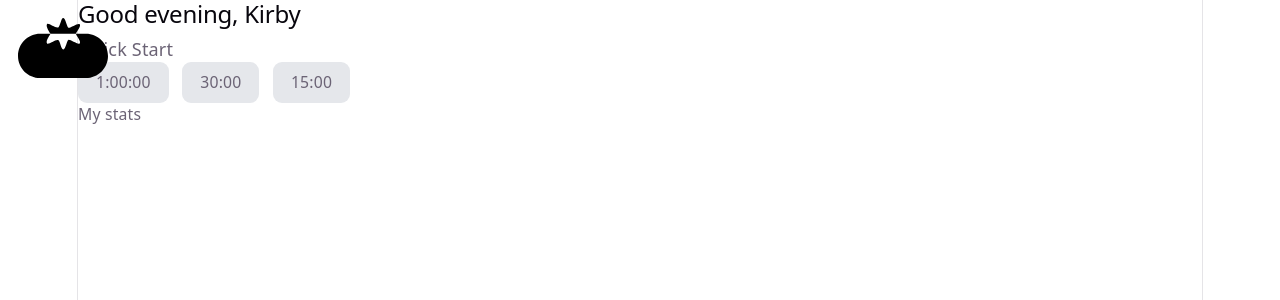
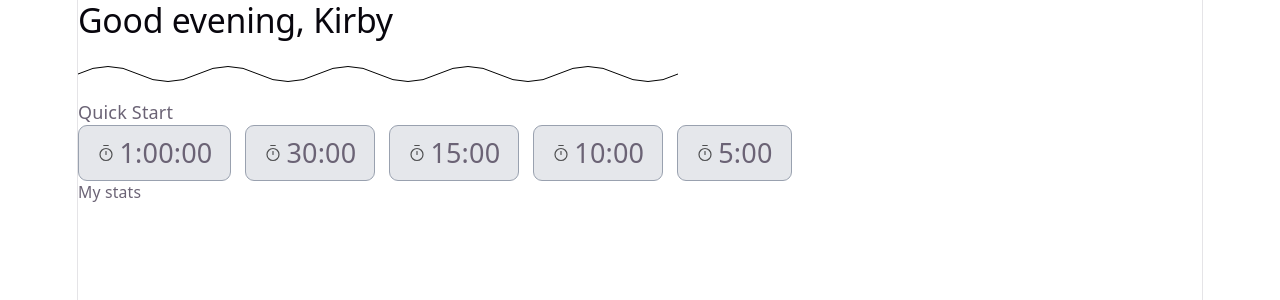
Before and after one commit to Synaptech-Kairos/kairos, a React (Vite) app in the folder frontend/: page / in a window 1280 px wide. Shown: the top 300 px of the page. Built offline with nearby package versions, Linux system fonts and the light colour scheme.

Commit message:
squiggly line + timer icon

```diff
--- a/frontend/package.json
+++ b/frontend/package.json
@@ -11,6 +11,7 @@
   },
   "dependencies": {
     "@tailwindcss/vite": "^4.3.0",
+    "framer-motion": "^12.39.0",
     "react": "^19.2.6",
     "react-dom": "^19.2.6",
     "react-router-dom": "^7.15.1",
--- a/frontend/src/components/home/QuickStartButton.tsx
+++ b/frontend/src/components/home/QuickStartButton.tsx
@@ -1,3 +1,5 @@
+import timer from "../../../public/timer.svg"
+
 type QuickStartButtonProps = {
   label: string
 }
@@ -5,9 +7,14 @@ type QuickStartButtonProps = {
 export default function QuickStartButton({label} : QuickStartButtonProps) {
   return (
     <button
-      className="px-4 py-2 rounded-lg bg-gray-200 hover:bg-slate-700 text-sm font-medium"
+      className="px-4 py-2 rounded-lg bg-gray-200  hover:bg-slate-700 text-2xl! font-medium border-gray-400 border flex items-center gap-1"
       // onClick={() => onClick()}
     >
+      <img
+        src={timer}
+        alt="timer"
+        className="w-4 h-4"
+      />
       {label}
     </button>
   );
--- /dev/null
+++ b/frontend/src/components/home/SquigglyLine.tsx
@@ -0,0 +1,33 @@
+import { motion } from "framer-motion";
+
+export default function SquigglyLine() {
+  return (
+    <svg viewBox="0 0 600 50" width="600" height="50">
+      <motion.path
+        d="
+        M 0 25
+        Q 30 10 60 25
+        T 120 25
+        T 180 25
+        T 240 25
+        T 300 25
+        T 360 25
+        T 420 25
+        T 480 25
+        T 540 25
+        T 600 25
+        "
+        fill="none"
+        stroke="#000000"
+        strokeWidth="1"
+        initial={{ pathLength: 0, opacity: 0 }}
+        animate={{ pathLength: 1, opacity: 1 }}
+        transition={{
+          duration: 1.5,
+          ease: "easeInOut",
+          opacity: { duration: 2 }
+        }}
+      />
+    </svg>
+  );
+}
--- a/frontend/src/screens/Home.tsx
+++ b/frontend/src/screens/Home.tsx
@@ -1,6 +1,7 @@
 // import { useState } from "react";
 import "../App.css";
 import logo from "../../public/favicon.svg";
+import SquigglyLine from "../components/home/SquigglyLine.js";
 
 import QuickStartButton from "../components/home/QuickStartButton.js";
 
@@ -13,20 +14,22 @@ export default function Home() {
   // html
   return (
     <>
-      <div>
+      {/* <div>
         <img
           src={logo}
           alt="kairos logo"
           className="w-20 h-auto absolute top-4 left-4"
         ></img>
-      </div>
+      </div> */}
 
       <div className="dashboard-container">
 
         {/* Greeting */}
         <header className="greeting-section">
-          <h2 className="greeting text-left">Good evening, {name}</h2>
+          <h2 className="greeting text-left text-3xl!">Good evening, {name}</h2>
         </header>
+        <SquigglyLine/>
+
 
         {/* Main Content */}
         <main>
@@ -43,6 +46,12 @@ export default function Home() {
               />
               <QuickStartButton
                 label="15:00"
+              />
+              <QuickStartButton
+                label="10:00"
+              />
+              <QuickStartButton
+                label="5:00"
               />
             </div>
           </section>
```
Also changed, not shown: frontend/public/timer.svg (added), 1 other file (tests, documents, lock files or other folders).
